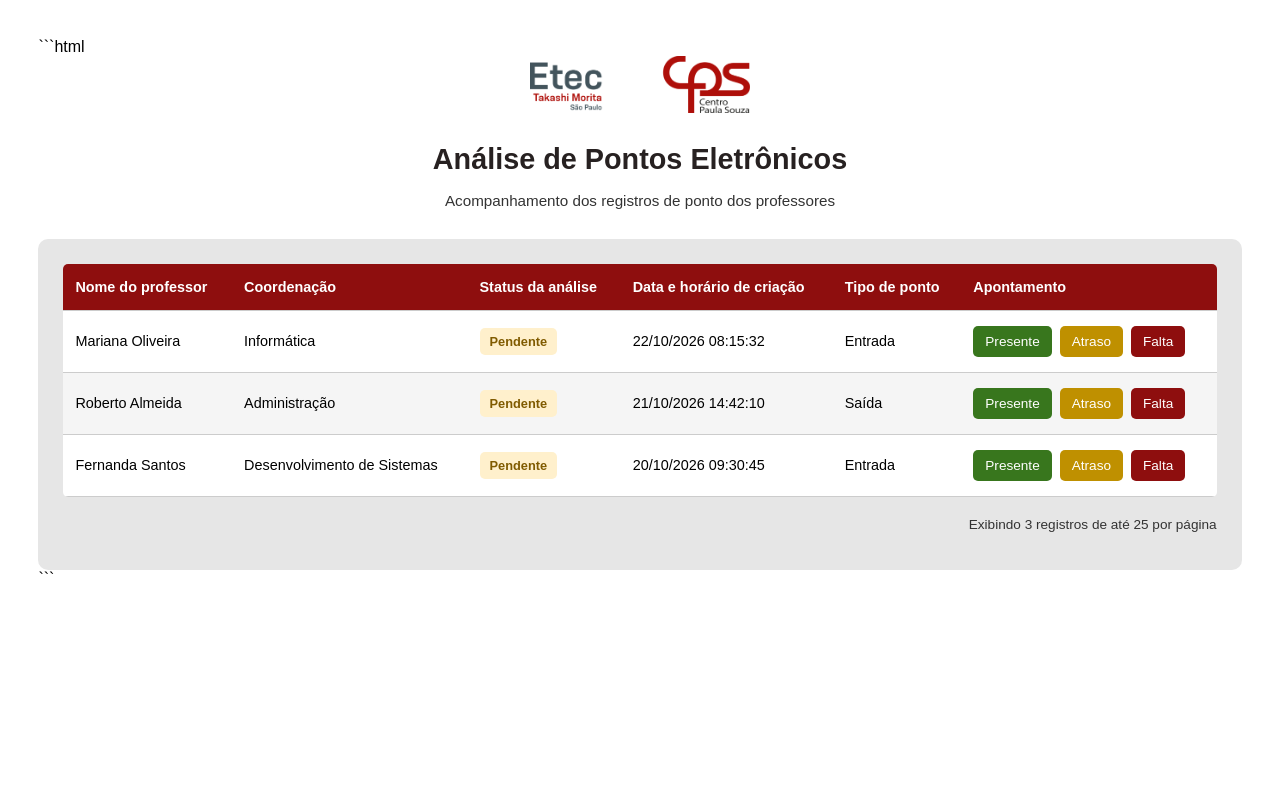
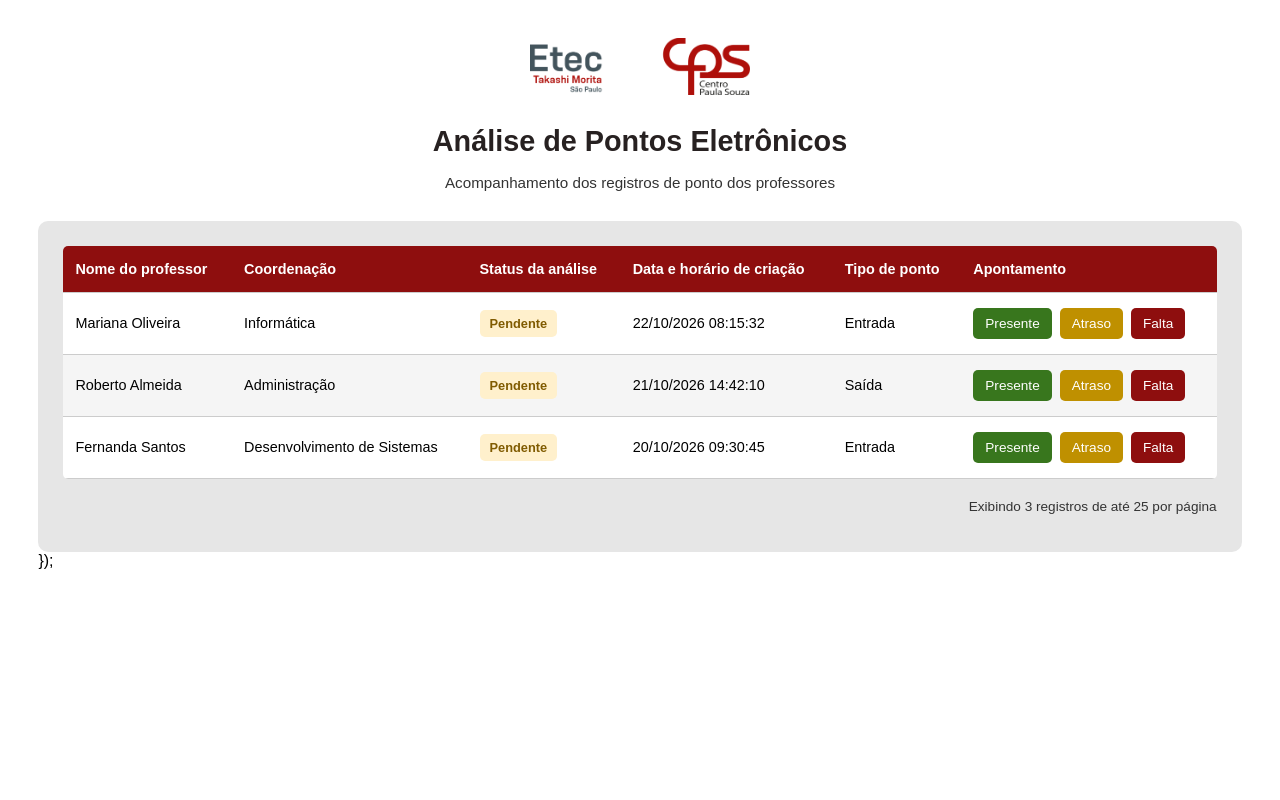
Before and after one commit to alanahurricane/employee-attendance-system, a Flask app: template templates/lista.pontos.agente.html in a window 1280 px wide. Run offline with Flask 3, Linux system fonts and the light colour scheme; the template is opened without the code that fills it, so the values that code supplies are empty.

Commit message:
Update lista.pontos.agente.html

````diff
--- a/templates/lista.pontos.agente.html
+++ b/templates/lista.pontos.agente.html
@@ -1,4 +1,3 @@
-```html
 <!DOCTYPE html>
 <html lang="pt-BR">
 <head>
@@ -473,4 +472,7 @@
     </script>
 </body>
 </html>
-```
+        });
+    </script>
+</body>
+</html>
````
